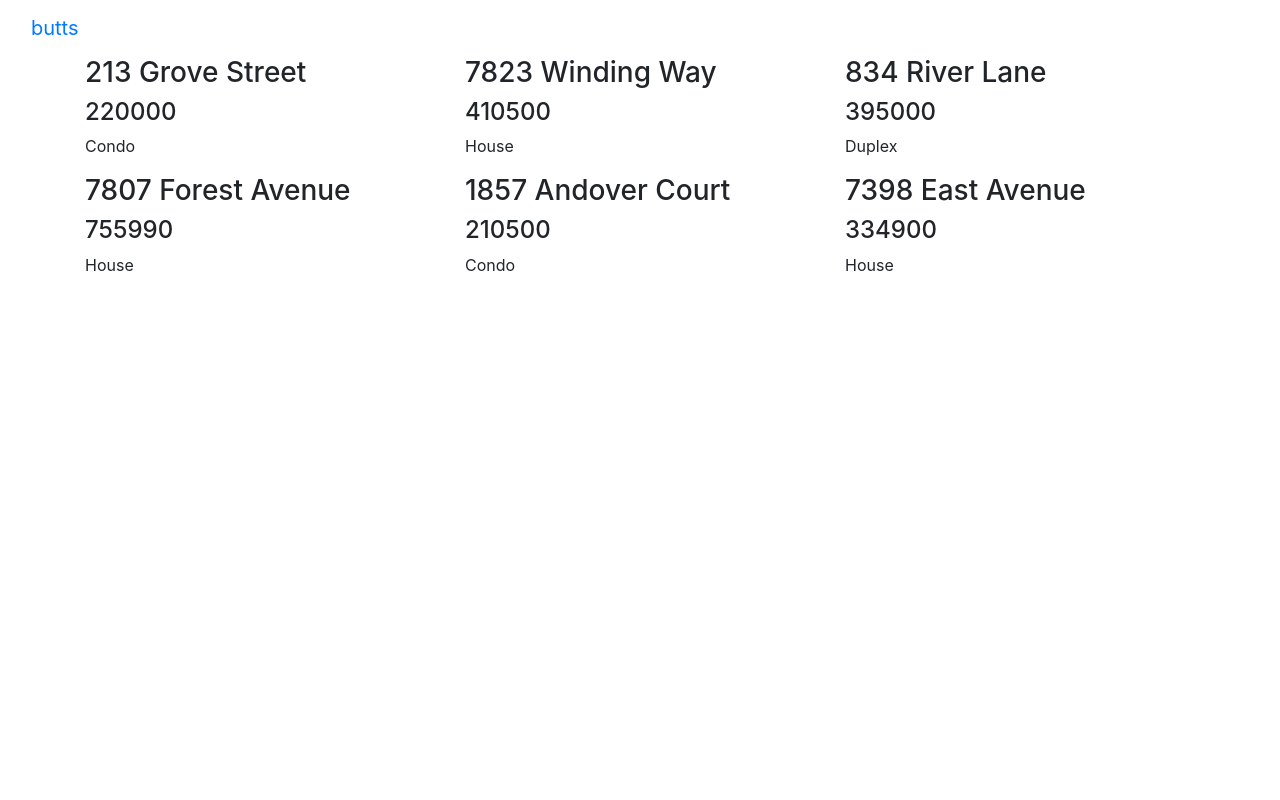
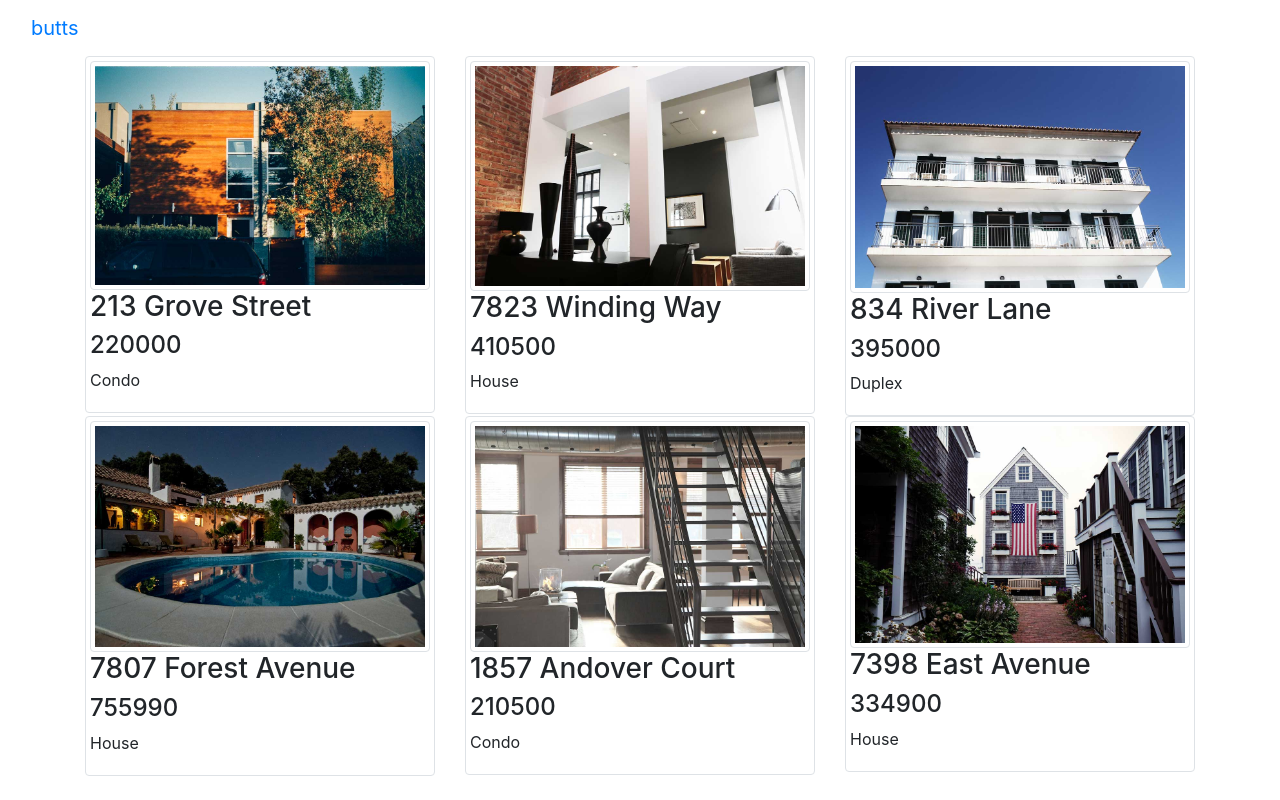
Before and after one commit to TheeSweeney/angular2, an Angular app in the folder newStart/ng2cribs/: page / in a window 1280 px wide. Built offline with nearby package versions, Linux system fonts and the light colour scheme.

Commit message:
images being imported in;

```diff
--- a/newStart/ng2cribs/src/app/crib-listing/crib-listing.component.html
+++ b/newStart/ng2cribs/src/app/crib-listing/crib-listing.component.html
@@ -1,5 +1,8 @@
 <div *ngFor="let crib of cribs" class="col-4"><!--for each item in cribs array we will have local access to it through 'crib'-->
-  <h3>{{ crib.address }}</h3>
-  <h4>{{ crib.price }}</h4>
-  <p>{{ crib.type }}</p>
+  <div class="img-thumbnail">
+    <img class="img-thumbnail" src="assets/images/{{crib.image}}.jpg" alt="">
+    <h3>{{ crib.address }}</h3>
+    <h4>{{ crib.price }}</h4>
+    <p>{{ crib.type }}</p>
+  </div>
 </div>
```
